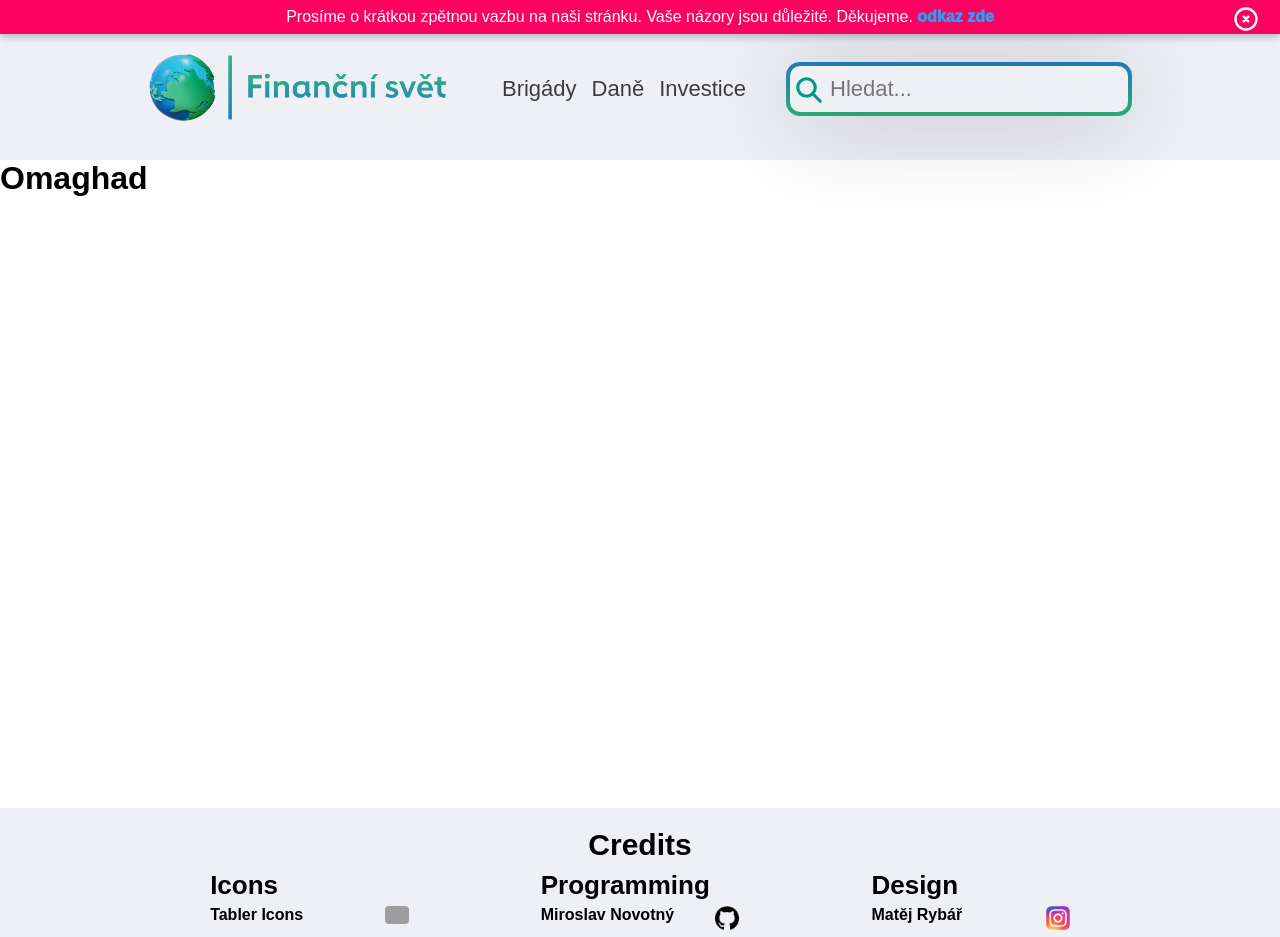
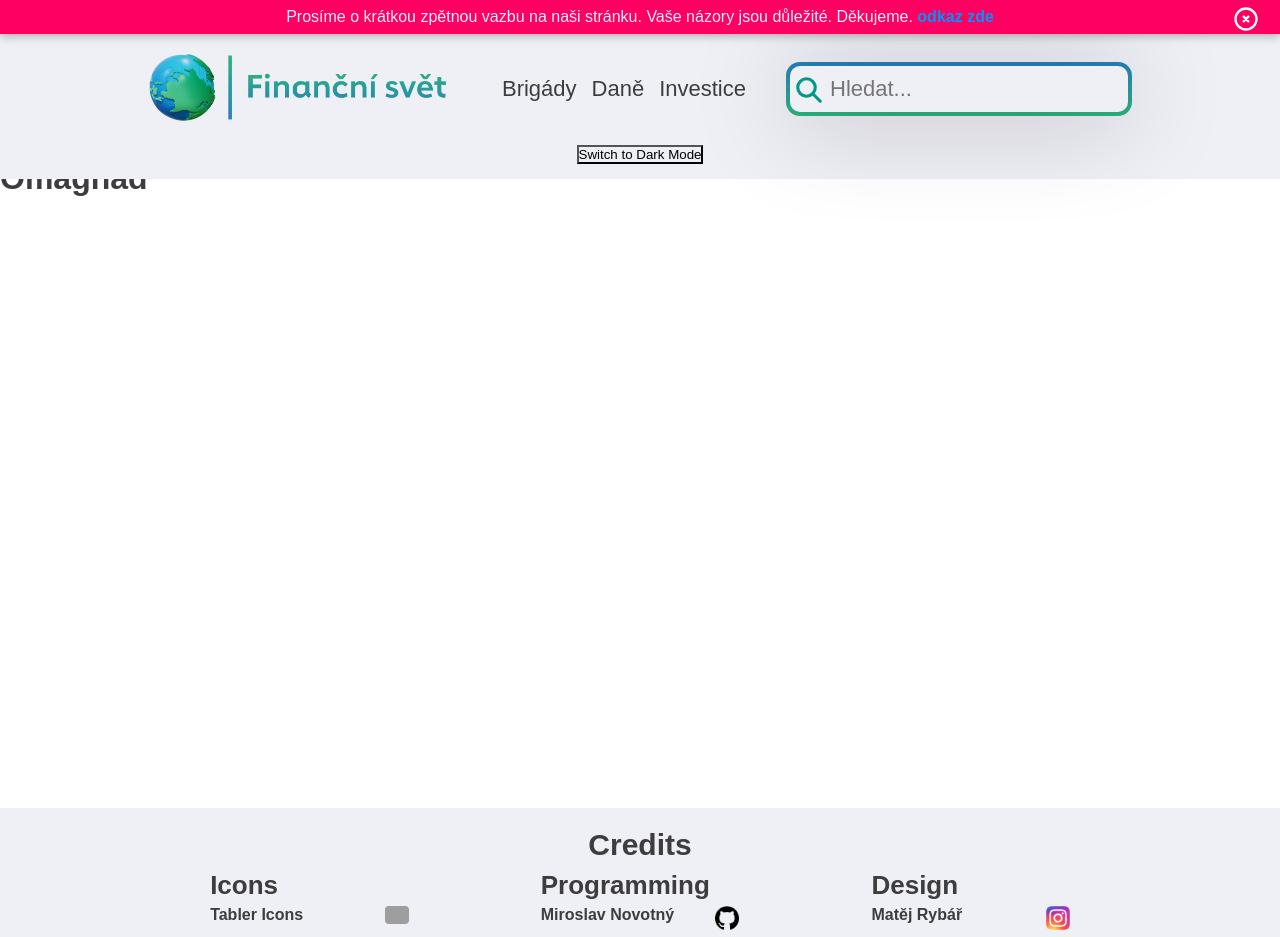
Before and after one commit to Miraneek/FinanciSvetNextJS, a Next.js app: page / in a window 1280 px wide. Shown: the top 937 px of the page. Built offline with nearby package versions, Linux system fonts and the light colour scheme; grey boxes are pictures that could not be loaded.

Commit message:
color scheme button

```diff
--- a/src/app/globals.css
+++ b/src/app/globals.css
@@ -1,3 +1,18 @@
+:root {
+    --backgroundColor: #fff;
+    --navBackgroundColor: #efeff6;
+    --textColor: #3d3d3d;
+    --linkColor: #0094FF;
+}
+
+.darkMode{
+    --backgroundColor: #181f39;
+    --navBackgroundColor: #26325b;
+    --textColor: #efeff6;
+    --linkColor: #0094FF;
+    --iconIMG: grayscale(0);
+}
+
 * {
     margin: 0;
     padding: 0;
@@ -11,11 +26,13 @@ body {
     overflow-x: hidden;
     padding-top: 10vh;
     min-height: 120vh;
-  background: #ffffff;
+    background: var(--backgroundColor);
     display: flex;
     flex-direction: column;
     justify-content: space-between;
+    color: var(--textColor);
 }
+
 a {
     color: inherit;
     text-decoration: none;
@@ -25,6 +42,5 @@ a {
     html,
     body {
         padding-top: 0;
-    background: #ffffff;
     }
 }
--- a/src/components/Footer/Footer.module.css
+++ b/src/components/Footer/Footer.module.css
@@ -4,13 +4,13 @@
     flex-direction: column;
     align-items: center;
     padding: 20px;
-    background-color: #efeff6;
+    background-color: var(--navBackgroundColor);
     margin-top: 100px;
 }
 
 .footer * {
-    background-color: #efeff6;
-    color: black;
+    background-color: var(--navBackgroundColor);
+    color: var(--textColor);
 }
 
 .footerLinks img {
@@ -63,7 +63,7 @@
 
 .hr {
     height: 2px;
-    color: #3d3d3d;
+    color: var(--textColor);
     width: 100%;
 }
 
--- /dev/null
+++ b/src/components/navbar/ColorButton/ColorButton.js
@@ -0,0 +1,38 @@
+"use client"
+import { useState, useEffect } from 'react';
+
+export default function ColorButton() {
+    const [darkMode, setDarkMode] = useState(false);
+
+    const toggleColorScheme = () => {
+        setDarkMode(!darkMode);
+    };
+
+    useEffect(() => {
+        // Update the class of the html element based on the darkMode state
+        document.documentElement.classList.toggle('darkMode', darkMode);
+
+        // Save the user's preference in local storage
+        localStorage.setItem('darkMode', JSON.stringify(darkMode));
+    }, [darkMode]);
+
+    useEffect(() => {
+        // Check if the user has a preference stored in local storage
+        const savedDarkMode = JSON.parse(localStorage.getItem('darkMode'));
+
+        // Use a more specific check to avoid unintended behavior
+        if (savedDarkMode !== null && typeof savedDarkMode === 'boolean') {
+            setDarkMode(savedDarkMode);
+        } else {
+            // If no preference is found or it's not a valid boolean, check the system preference
+            const prefersDarkMode = window.matchMedia('(prefers-color-scheme: dark)').matches;
+            setDarkMode(prefersDarkMode);
+        }
+    }, []);
+
+    return (
+        <button onClick={toggleColorScheme}>
+            {darkMode ? 'Switch to Light Mode' : 'Switch to Dark Mode'}
+        </button>
+    );
+};
--- a/src/components/navbar/Navbar.js
+++ b/src/components/navbar/Navbar.js
@@ -2,6 +2,7 @@ import LogoSection from "@/components/navbar/LogoSection/LogoSection";
 import styles from "./navbar.module.css";
 import RightSide from "@/components/navbar/RightSide/RightSide";
 import ZpetnaVazba from "@/components/navbar/zpetna vazba/ZpetnaVazba";
+import ColorButton from "@/components/navbar/ColorButton/ColorButton";
 
 export default function Navbar(){
     return(
@@ -12,6 +13,7 @@ export default function Navbar(){
                     <LogoSection/>
                     <RightSide/>
                 </nav>
+                <ColorButton/>
             </header>
         </>
     )
--- a/src/components/navbar/RightSide/HamburgerButton/hamburger.module.css
+++ b/src/components/navbar/RightSide/HamburgerButton/hamburger.module.css
@@ -20,7 +20,7 @@
     display: block;
     height: 5px; /* Adjusted size */
     width: 35px; /* Adjusted size */
-    background-color: #3d3d3d;
+    background-color: var(--textColor);
     transform: rotate(0);
     transition: all 200ms cubic-bezier(0.895, 0.03, 0.685, 0.22);
 }
--- a/src/components/navbar/RightSide/LinksSection/DropDownMenu/DropDownItem.js
+++ b/src/components/navbar/RightSide/LinksSection/DropDownMenu/DropDownItem.js
@@ -19,7 +19,7 @@ export default function DropDownItem({label, link, icon, logo}) {
                     height="28"
                     viewBox="0 0 24 24"
                     strokeWidth="2.5"
-                    stroke={isHovered ? icon.stroke : "#3d3d3d"}
+                    stroke={isHovered ? icon.stroke : "var(--textColor)"}
                     fill="none"
                     strokeLinecap="round"
                     strokeLinejoin="round"
@@ -33,7 +33,7 @@ export default function DropDownItem({label, link, icon, logo}) {
                     src={logo}
                     alt={label}
                     style={{
-                        filter: isHovered ? "grayscale(0)" : "grayscale(100%)",
+                        filter: isHovered ? "grayscale(0)" : "var(--iconIMG)",
                     }}
                 />
             )}
--- a/src/components/navbar/RightSide/LinksSection/DropDownMenu/DropDownMenu.module.css
+++ b/src/components/navbar/RightSide/LinksSection/DropDownMenu/DropDownMenu.module.css
@@ -4,7 +4,7 @@
 
 .dropdown a, .dropdown button{
     text-decoration: none;
-    color: #3d3d3d;
+    color: var(--textColor);
     font-weight: 500;
     font-size: 22px;
     display: flex;
@@ -17,7 +17,7 @@
 
 
 .dropdown a:hover, .dropdown button:hover {
-    color: #0094FF;
+    color: var(--linkColor);
 }
 
 .dropdownContent {
--- a/src/components/navbar/RightSide/SearchSection/SearchSection.module.css
+++ b/src/components/navbar/RightSide/SearchSection/SearchSection.module.css
@@ -27,6 +27,10 @@
     padding-right: 10px;
     font-size: 22px;
     font-weight: 500;
+}
+
+.searchBar *:not(.borderForInput){
+    background: #efeff6;
 }
 
 .searchBar input:focus {
--- a/src/components/navbar/RightSide/rightside.module.css
+++ b/src/components/navbar/RightSide/rightside.module.css
@@ -25,8 +25,7 @@
     }
 
     .toggleButton {
-        background-color: #222;
-        color: #fff;
+        background-color: var(--textColor);
         border: none;
         padding: 10px;
         cursor: pointer;
@@ -39,7 +38,7 @@
     }
 
     .menuItems a {
-        color: #fff;
+        color: var(--backgroundColor);
         text-decoration: none;
         margin-bottom: 10px;
     }
--- a/src/components/navbar/navbar.module.css
+++ b/src/components/navbar/navbar.module.css
@@ -1,17 +1,16 @@
 .header {
-    color: #ffffff;
     padding-bottom: 15px;
     position: fixed;
     top: 0;
     width: 100%;
-    background-color: #efeff6;
+    background-color: var(--navBackgroundColor);
     display: flex;
     align-items: center;
     flex-direction: column;
 }
 
 .header * {
-    background-color: #efeff6;
+    background-color: var(--navBackgroundColor);
 }
 
 .nav {
--- a/src/components/navbar/zpetna vazba/zpetnavazba.module.css
+++ b/src/components/navbar/zpetna vazba/zpetnavazba.module.css
@@ -6,6 +6,7 @@
     position:relative;
     z-index:999;
     width: 100%;
+    color: #efeff6;
 }
 
 .zpetnaVazba p, .zpetnaVazba a{
@@ -17,8 +18,8 @@
 }
 
 .zpetnaVazba a{
-    color: #2ca0f5;
-    font-weight: 1000;
+    color: var(--linkColor);
+    font-weight: 700;
     text-decoration: none;
     background-color: transparent;
 }
@@ -59,7 +60,6 @@
     display: block;
     height: 6px; /* Adjusted size */
     width: 45px; /* Adjusted size */
-    background-color: #3d3d3d;
     transform: rotate(0);
     transition: all 200ms cubic-bezier(0.895, 0.03, 0.685, 0.22);
 }
```
Lines whose indentation alone changed are shown as unchanged.
